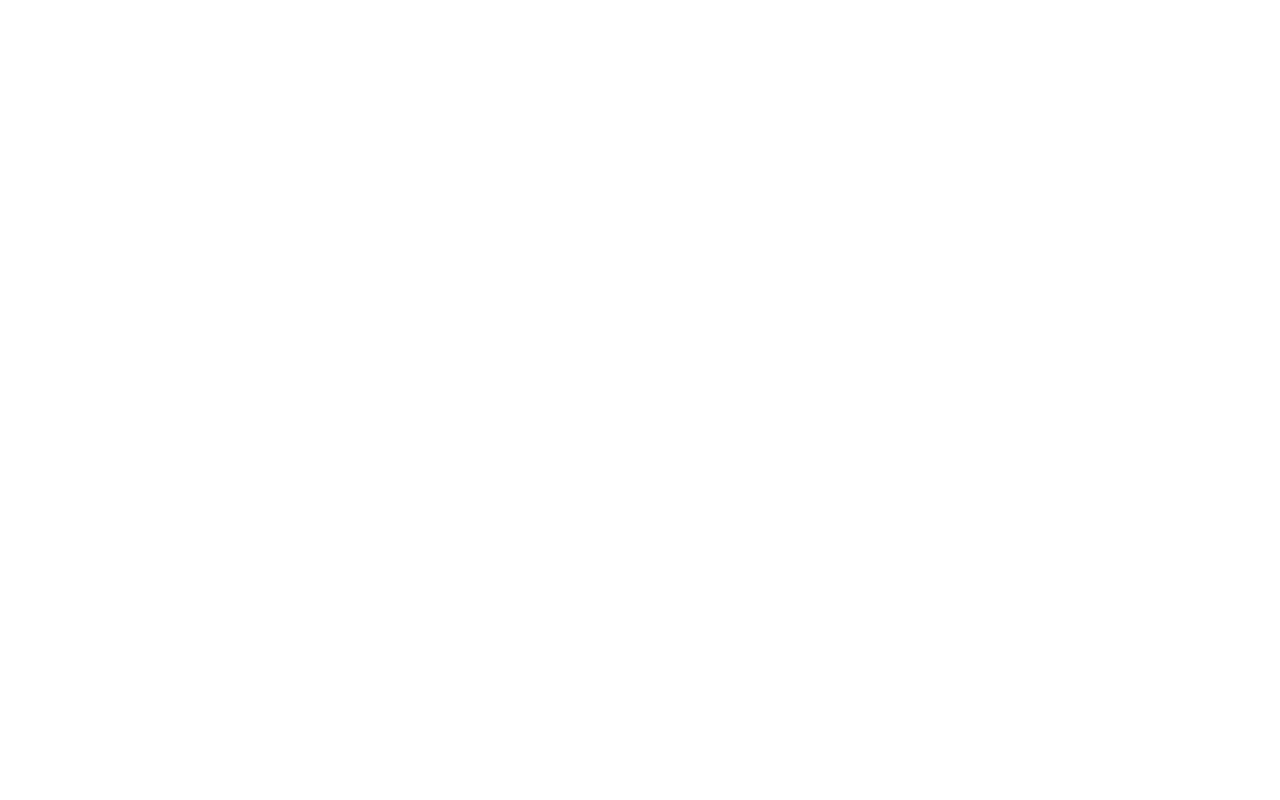
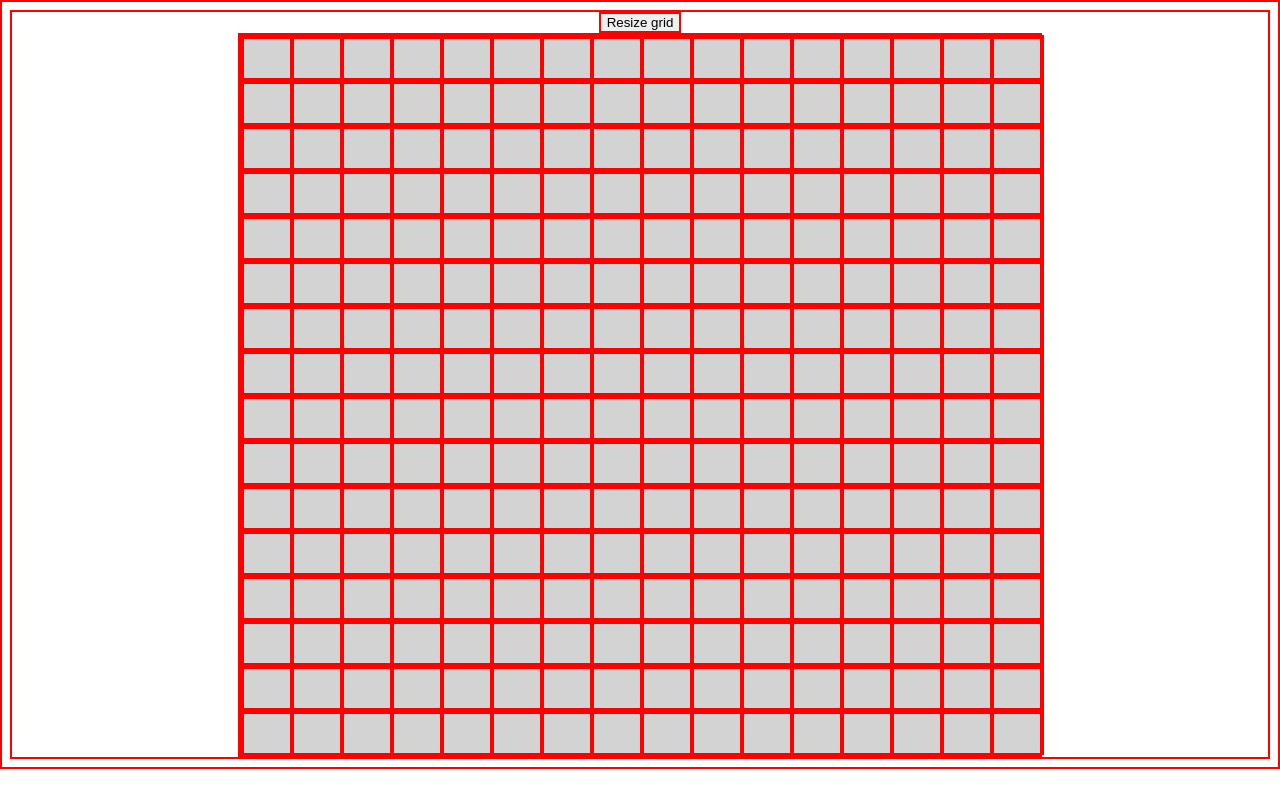
Before and after one commit to Hinjikani/etchASketch, a plain HTML site: page index.html in a window 1280 px wide. Drawn offline with Linux system fonts and the light colour scheme; the site is published under a folder, as on GitHub Pages, so addresses that start at the root find nothing.

Commit message:
style & script routing fix

```diff
--- a/index.html
+++ b/index.html
@@ -6,10 +6,10 @@
         <title>Etch A Sketch</title>
         <meta name="description" content="">
         <meta name="viewport" content="width=device-width, initial-scale=1">
-        <link rel="stylesheet" href="/styles.css">
+        <link rel="stylesheet" href="styles.css">
     </head>
     <body>
 
-        <script src="/script.js" async defer></script>
+        <script src="script.js" async defer></script>
     </body>
 </html>
```
